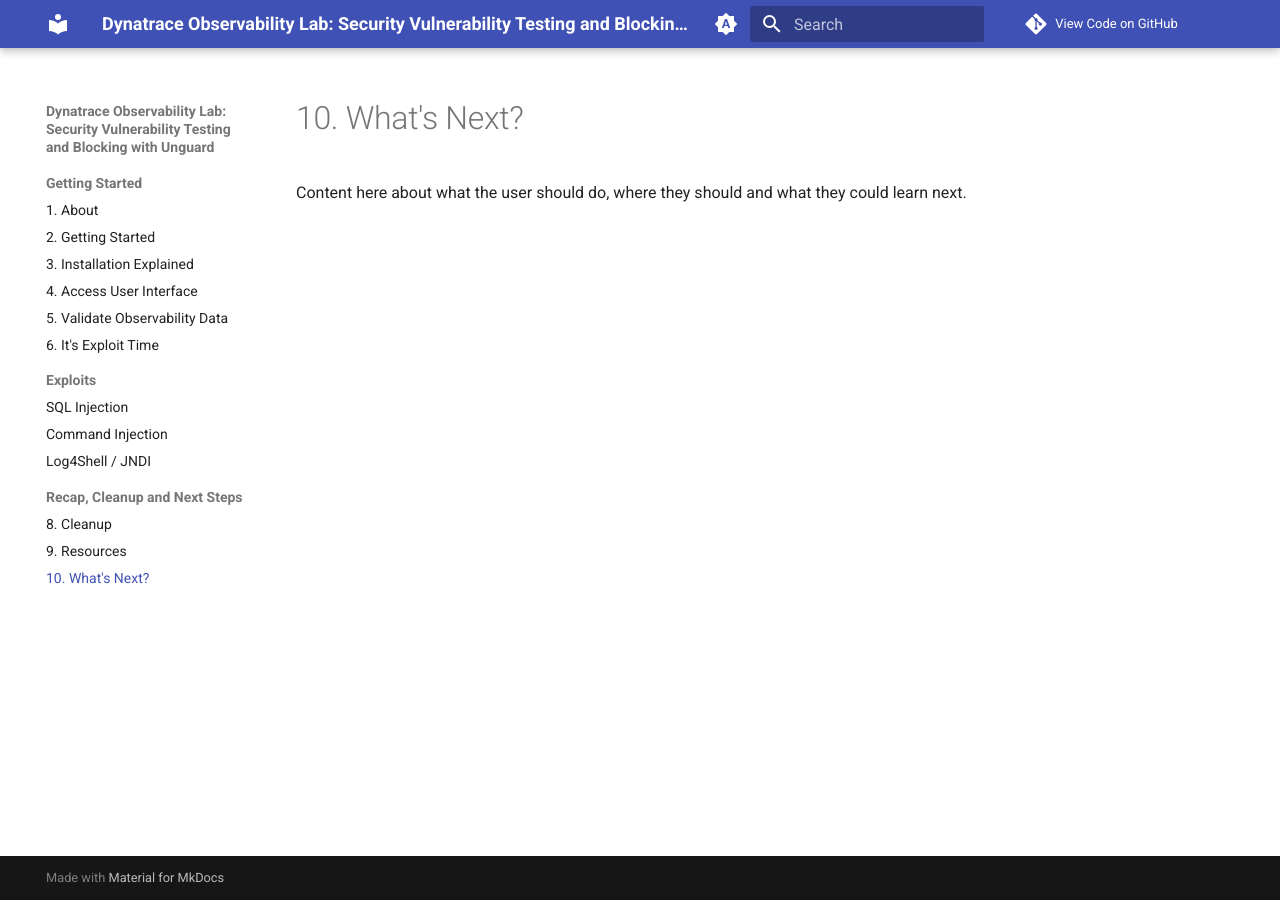
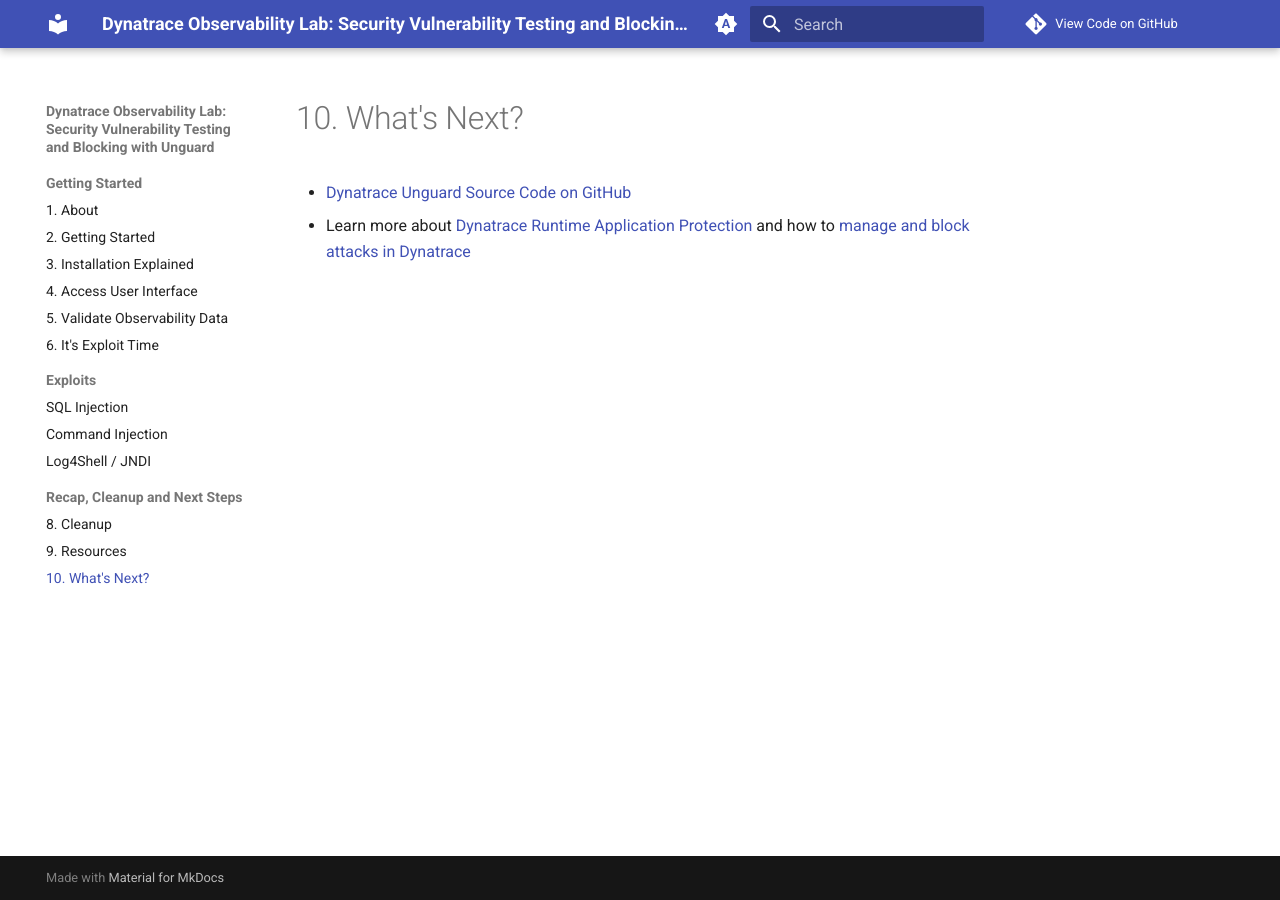
Before and after one commit to Dynatrace/obslab-unguard, an MkDocs documentation site: the page built from docs/whats-next.md, in a window 1280 px wide. Built offline with MkDocs 1.6.1 and Material for MkDocs 9.7.7, drawn with Linux system fonts in a browser that asks for light colours; comment, search, counter and statistics services are not loaded.

Commit message:
update docs

```diff
--- a/docs/whats-next.md
+++ b/docs/whats-next.md
@@ -1 +1,2 @@
-Content here about what the user should do, where they should and what they could learn next.
+* [Dynatrace Unguard Source Code on GitHub](https://github.com/dynatrace-oss/unguard){target=_blank}
+* Learn more about [Dynatrace Runtime Application Protection](https://docs.dynatrace.com/docs/secure/application-security/application-protection){target=_blank} and how to [manage and block attacks in Dynatrace](https://docs.dynatrace.com/docs/secure/application-security/application-protection/manage-attacks){target=_blank}
```
